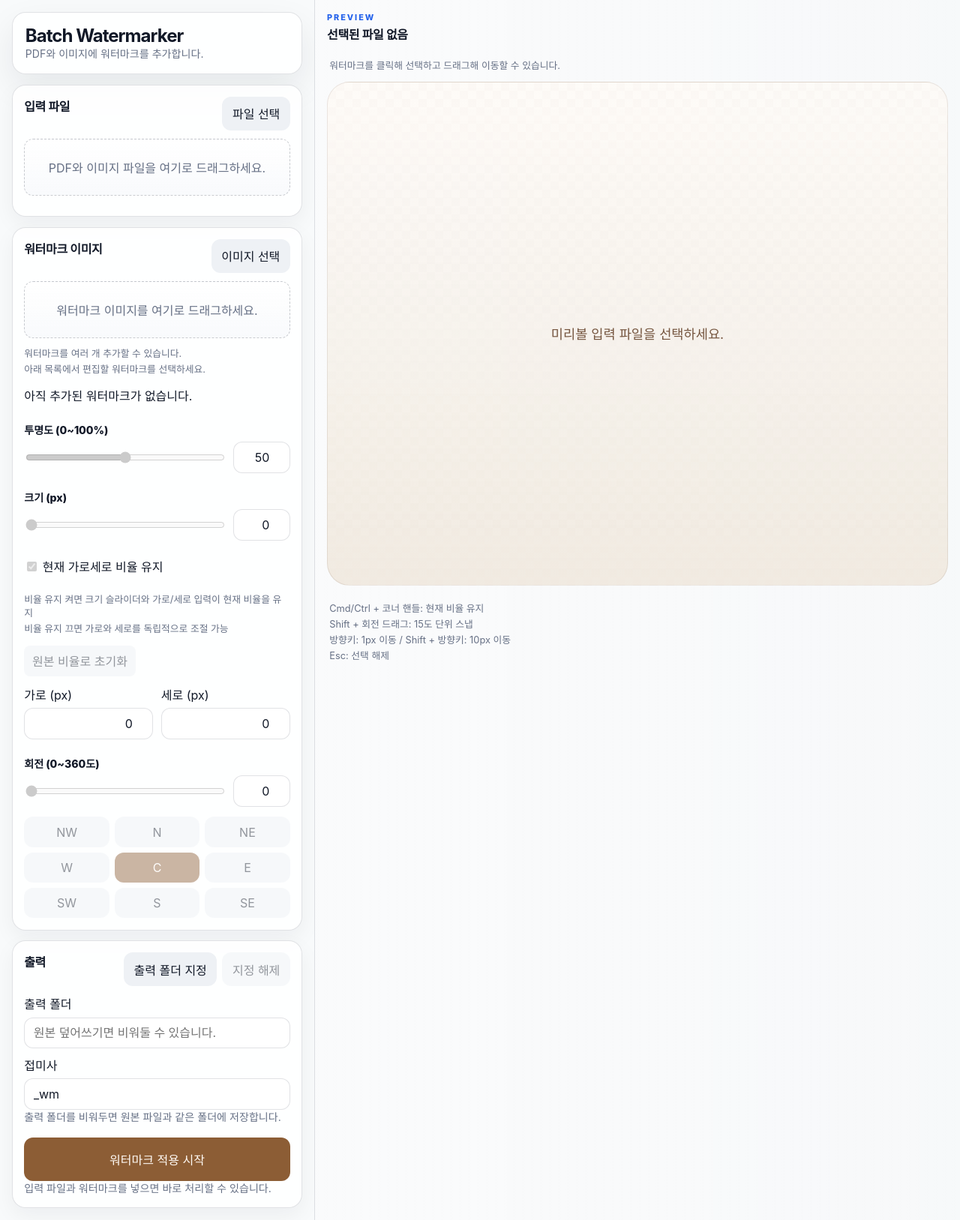
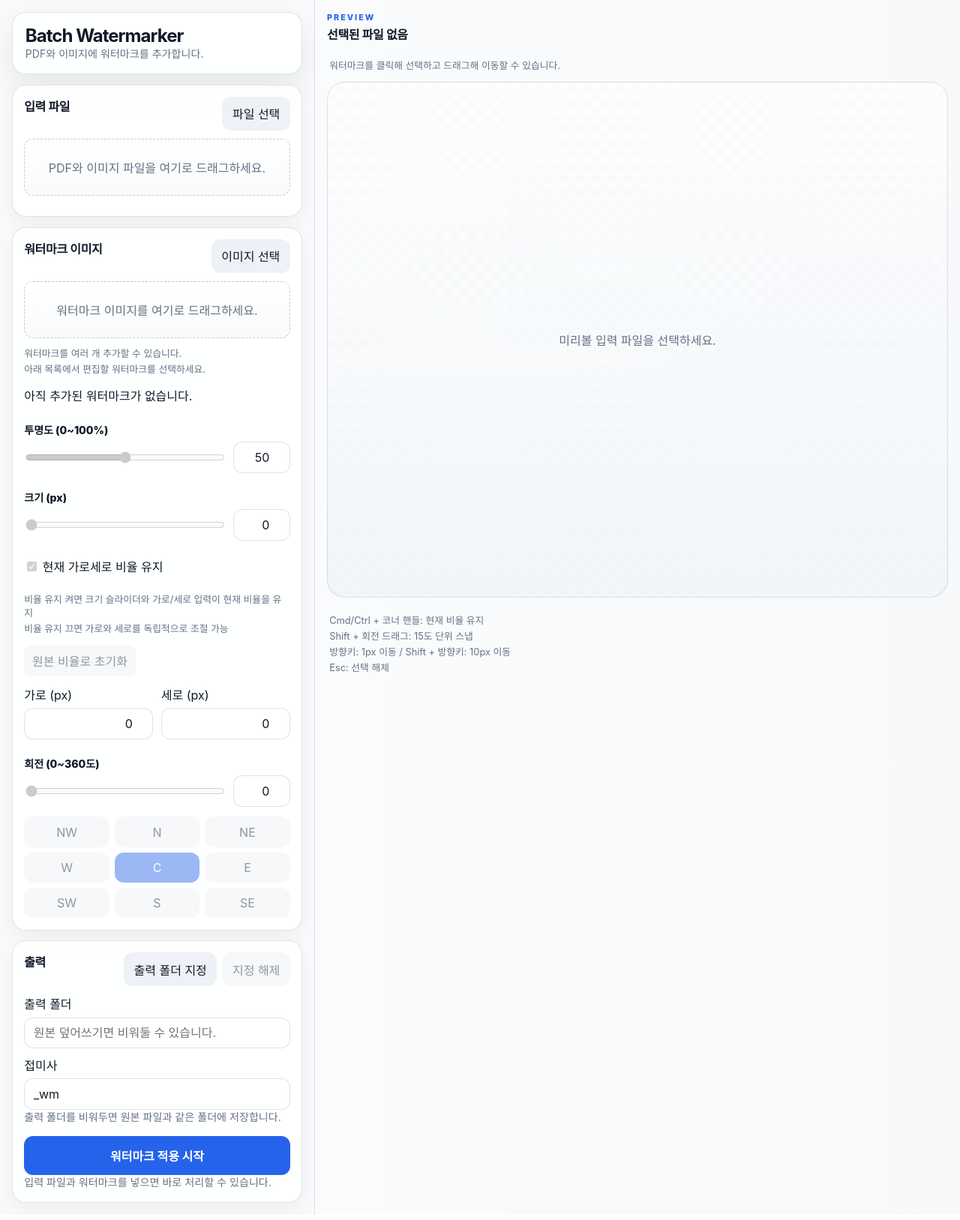
Before and after one commit to dev-universe/batch-watermarker, a React (Vite) app: page / in a window 1280 px wide. Shown: the whole page at 75% size. Built offline with nearby package versions, Linux system fonts and the light colour scheme.

Commit message:
style: refresh preview canvas controls

```diff
--- a/src/styles.css
+++ b/src/styles.css
@@ -461,62 +461,64 @@ input[type="range"] {
 
 .position-grid button.selected,
 .primary {
-  background: #8c5d35;
-  color: #fffaf5;
+  background: var(--color-accent);
+  color: #ffffff;
 }
 
 .primary {
   width: 100%;
-  margin-top: 1rem;
-  padding: 1rem;
+  margin-top: 0.9rem;
+  padding: 0.82rem;
+  font-weight: 850;
 }
 
 .preview-stage {
   position: relative;
   display: grid;
   place-items: center;
-  min-height: calc(100vh - 8rem);
-  border-radius: 30px;
-  border: 1px solid rgba(78, 54, 34, 0.1);
+  min-height: calc(100vh - 7rem);
+  border-radius: 24px;
+  border: 1px solid var(--color-border);
   background:
-    linear-gradient(180deg, rgba(255, 251, 246, 0.72), rgba(239, 232, 222, 0.9)),
-    linear-gradient(45deg, rgba(120, 86, 60, 0.05) 25%, transparent 25%, transparent 75%, rgba(120, 86, 60, 0.05) 75%),
-    linear-gradient(45deg, rgba(120, 86, 60, 0.05) 25%, transparent 25%, transparent 75%, rgba(120, 86, 60, 0.05) 75%);
+    linear-gradient(180deg, rgba(255, 255, 255, 0.78), rgba(241, 245, 249, 0.94)),
+    linear-gradient(45deg, rgba(15, 23, 42, 0.045) 25%, transparent 25%, transparent 75%, rgba(15, 23, 42, 0.045) 75%),
+    linear-gradient(45deg, rgba(15, 23, 42, 0.045) 25%, transparent 25%, transparent 75%, rgba(15, 23, 42, 0.045) 75%);
   background-size: auto, 22px 22px, 22px 22px;
   background-position: 0 0, 0 0, 11px 11px;
   overflow: hidden;
+  box-shadow: inset 0 1px 0 rgba(255, 255, 255, 0.8);
 }
 
 .preview-image {
   display: block;
-  max-width: calc(100vw - 560px);
-  max-height: calc(100vh - 12rem);
+  max-width: calc(100vw - 500px);
+  max-height: calc(100vh - 11rem);
   object-fit: contain;
-  box-shadow: 0 24px 55px rgba(71, 51, 36, 0.18);
-  border-radius: 12px;
+  box-shadow: var(--shadow-canvas);
+  border-radius: 10px;
 }
 
 .preview-artboard {
   position: relative;
   display: inline-block;
   line-height: 0;
-  max-width: calc(100% - 4rem);
-  max-height: calc(100vh - 12rem);
+  max-width: calc(100% - 3rem);
+  max-height: calc(100vh - 11rem);
   overflow: hidden;
-  border-radius: 12px;
+  border-radius: 10px;
 }
 
 .pdf-pager {
   display: flex;
   align-items: center;
-  gap: 0.7rem;
-  justify-self: center;
+  gap: 0.48rem;
+  justify-self: end;
 }
 
 .pdf-pager span {
-  min-width: 72px;
+  min-width: 68px;
   text-align: center;
-  color: #614632;
+  color: var(--color-text-muted);
 }
 
 .pdf-pager button:disabled {
@@ -551,11 +553,13 @@ input[type="range"] {
   position: absolute;
   inset: 0;
   border: 1.5px dashed var(--color-accent);
-  border-radius: 8px;
+  border-radius: 7px;
   opacity: 0;
   transition: opacity 120ms ease;
   pointer-events: none;
-  box-shadow: 0 0 0 1px rgba(255, 250, 245, 0.5) inset;
+  box-shadow:
+    0 0 0 1px rgba(255, 255, 255, 0.75) inset,
+    0 10px 24px rgba(37, 99, 235, 0.12);
 }
 
 .watermark-transform-box {
@@ -565,7 +569,7 @@ input[type="range"] {
 .watermark-status-badges {
   position: absolute;
   left: 0;
-  top: -1.65rem;
+  top: -1.55rem;
   pointer-events: none;
 }
 
@@ -574,9 +578,9 @@ input[type="range"] {
   left: 50%;
   top: 1px;
   width: 2px;
-  height: 28px;
+  height: 26px;
   transform: translate(-50%, -100%);
-  background: rgba(140, 93, 53, 0.75);
+  background: var(--color-accent);
   border-radius: 999px;
   pointer-events: none;
 }
@@ -587,11 +591,11 @@ input[type="range"] {
   top: 1px;
   width: 14px;
   height: 14px;
-  transform: translate(-50%, calc(-100% - 28px));
-  border: 2px solid #8c5d35;
-  background: #fffaf5;
+  transform: translate(-50%, calc(-100% - 26px));
+  border: 2px solid var(--color-accent);
+  background: var(--color-surface-raised);
   border-radius: 999px;
-  box-shadow: 0 2px 6px rgba(71, 51, 36, 0.15);
+  box-shadow: 0 3px 10px rgba(15, 23, 42, 0.2);
   cursor: grab;
   pointer-events: auto;
 }
@@ -600,11 +604,26 @@ input[type="range"] {
   position: absolute;
   width: 12px;
   height: 12px;
-  border: 2px solid #8c5d35;
-  background: #fffaf5;
+  border: 2px solid var(--color-accent);
+  background: var(--color-surface-raised);
   border-radius: 4px;
-  box-shadow: 0 2px 6px rgba(71, 51, 36, 0.15);
+  box-shadow: 0 3px 10px rgba(15, 23, 42, 0.2);
   pointer-events: auto;
+}
+
+.watermark-overlay-image {
+  position: absolute;
+  display: block;
+  inset: 0;
+  width: 100%;
+  height: 100%;
+  -webkit-user-drag: none;
+  user-select: none;
+}
+
+.empty-preview {
+  color: var(--color-text-muted);
+  font-size: 1rem;
 }
 
 .watermark-resize-handle.n {
@@ -663,24 +682,6 @@ input[type="range"] {
   cursor: nwse-resize;
 }
 
-.watermark-overlay-image {
-  -webkit-user-drag: none;
-  user-select: none;
-}
-
-.watermark-overlay-image {
-  position: absolute;
-  display: block;
-  inset: 0;
-  width: 100%;
-  height: 100%;
-}
-
-.empty-preview {
-  color: #75553f;
-  font-size: 1.1rem;
-}
-
 .error {
   color: #922f24;
 }
```
